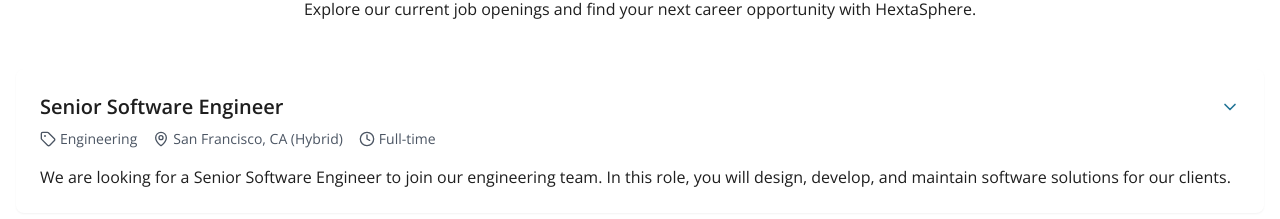
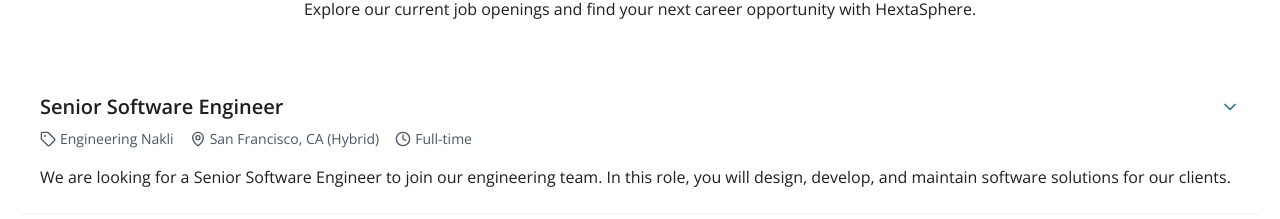
Before and after one commit to dinokage/hexta-responsive-reals, a Next.js app: page /careers in a window 1280 px wide. Shown: the part 1615-1834 px from the top of the page. Built offline with nearby package versions, Linux system fonts and the light colour scheme.

Commit message:
vigilant hoja pt. 2

```diff
--- a/src/app/careers/page.tsx
+++ b/src/app/careers/page.tsx
@@ -10,7 +10,7 @@
   {
     id: 'sr-software-engineer',
     title: 'Senior Software Engineer',
-    department: 'Engineering',
+    department: 'Engineering Nakli',
     location: 'San Francisco, CA (Hybrid)',
     type: 'Full-time',
     description: 'We are looking for a Senior Software Engineer to join our engineering team. In this role, you will design, develop, and maintain software solutions for our clients.',
```
